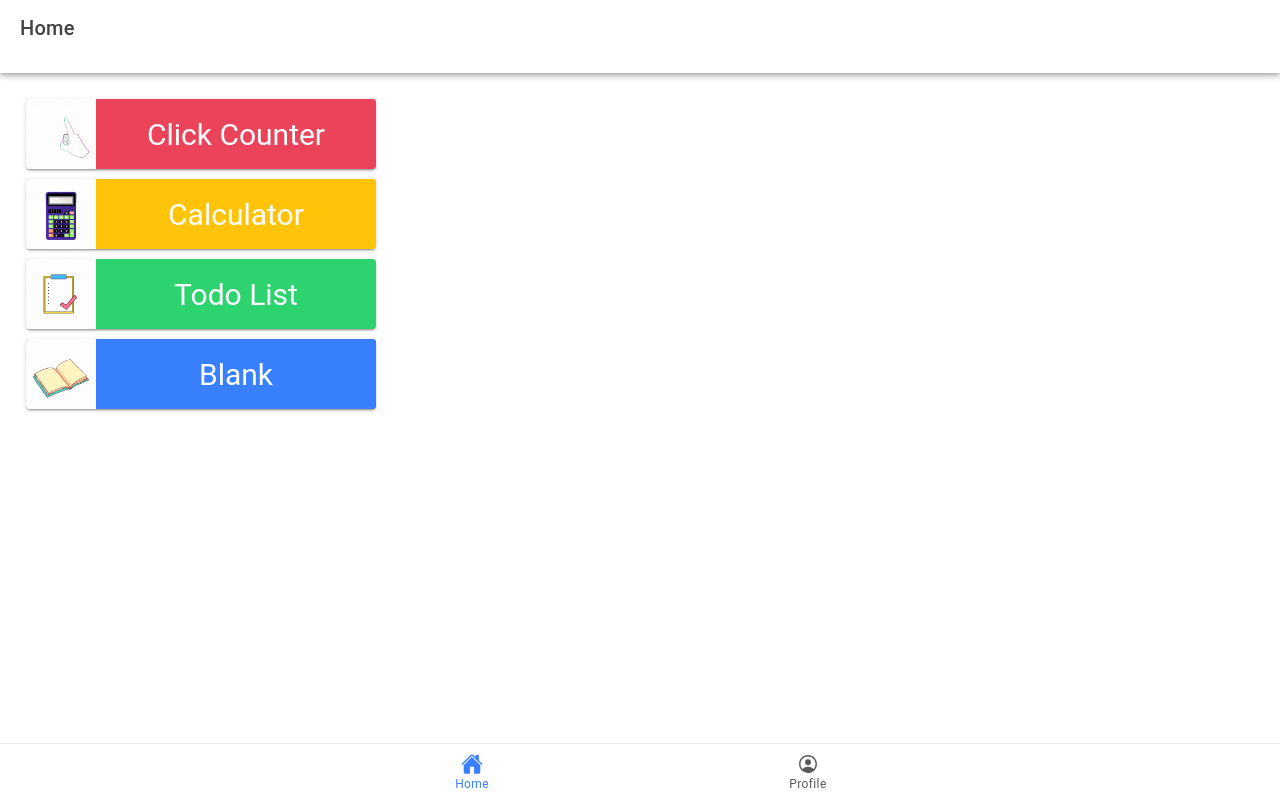
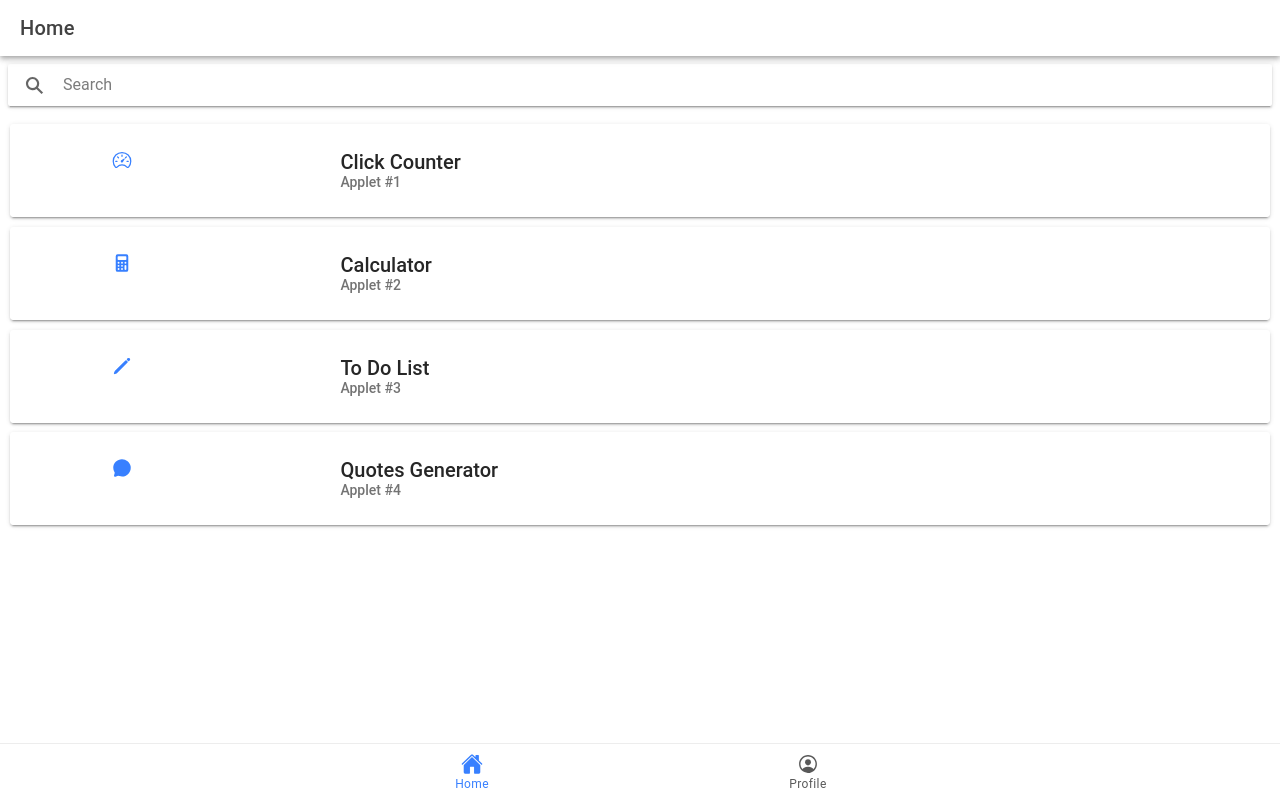
Before and after one commit to anjlibay/ion-t-libay, a React (Vite) app: page /home in a window 1280 px wide. Built offline with nearby package versions, Linux system fonts and the light colour scheme.

Commit message:
added dynamic search to home.tsx

```diff
--- a/src/pages/home.tsx
+++ b/src/pages/home.tsx
@@ -1,97 +1,118 @@
-import React from 'react';
+import React, { useState } from 'react';
 import {
-  IonContent,
-  IonHeader,
-  IonPage,
-  IonTitle,
-  IonToolbar,
-  IonIcon,
+  IonBackButton,
+  IonButton,
+  IonButtons,
   IonCard,
   IonCardContent,
   IonCardHeader,
+  IonCardSubtitle,
   IonCardTitle,
+  IonCol,
+  IonContent,
+  IonGrid,
+  IonHeader,
+  IonIcon,
+  IonInput,
+  IonItem,
+  IonLabel,
+  IonList,
+  IonPage,
+  IonRow,
+  IonTitle,
+  IonToolbar,
+  IonItemDivider,
+  IonSearchbar
 } from '@ionic/react';
-import { pulseOutline, calculatorOutline } from 'ionicons/icons';
-import { useHistory } from 'react-router-dom';
+
+//Custom CSS
+import './Home.css';
+
+//Ionic Icons
+import { speedometerOutline,calculator,pencil, chatbubble} from 'ionicons/icons';
+
+//Additional Routes
+import Click_counter from './Click_counter';
+
+const cardData = [
+  {
+    title: 'Click Counter',
+    icon: speedometerOutline,
+    subtitle: 'Applet #1',
+    link: '/Click_counter'
+  },
+  {
+    title: 'Calculator',
+    icon: calculator,
+    subtitle: 'Applet #2',
+    link: 'Ccalculator'
+  },
+  {
+    title: 'To Do List',
+    icon: pencil,
+    subtitle: 'Applet #3',
+    link: '/To_do_list'
+  },
+  {
+    title: 'Quotes Generator',
+    icon: chatbubble,
+    subtitle: 'Applet #4',
+    link: '/quotesgenerator'
+  }
+
+];
 
   const Home: React.FC = () => {
-  const history = useHistory();
 
-  const goToClickCounter = () => {
-    history.push('/click_counter');
-  };
+    {/*Dynamic Search*/}
+    const [searchTerm, setSearchTerm] = useState<string>('');
 
-  const goToCalculator = () => {
-    history.push('/calculator');
-  };
-
-  const goToToDoList = () => {
-    history.push('/to_do_list');
-  };
     return (
       <IonPage>
         <IonHeader>
           <IonToolbar>
             <IonTitle>Home</IonTitle>
           </IonToolbar>
-        <hr />
         </IonHeader>
-      <IonContent fullscreen className="ion-padding">
-        <div className="ion-text-center"> {/* Centering content */}
-        <IonCard id="card1" onClick={goToClickCounter} style={{ width: '350px', cursor: 'pointer' }} color="danger">
-              <IonCardContent style={{ height: '70px', fontSize: '30px', display: 'flex', alignItems: 'center', padding: 0 }}>
-                <div style={{ display: 'flex', justifyContent: 'center', alignItems: 'center', height: '80px', flex: '20%', backgroundColor: 'var(--ion-color-light)', padding: 0 }}>
-                  {/* <IonIcon icon={pulseOutline} slot="start" /> */}
-                  <img alt="" id="click_counter" src="../src/assets/img/click_counter.gif" />
-                </div>
-                <div style={{ display: 'flex', justifyContent: 'center', alignItems: 'center', height: '80px', flex: '80%', backgroundColor: 'var(--ion-color-danger)', color: 'danger', padding: 0 }}>
-                  Click Counter
-                </div>
-              </IonCardContent>
+        <IonContent fullscreen>
+          <IonHeader collapse="condense">
+            <IonToolbar>
+              <IonTitle size="large">Home</IonTitle>
+            </IonToolbar>
+          </IonHeader>
+        {/*Dynamic Search*/}
+        <>
+          <IonSearchbar
+            value={searchTerm}
+            onIonInput={(e) => setSearchTerm(e.target.value ?? '')}
+          />
+
+          {cardData
+            .filter((card) => card.title.toLowerCase().includes(searchTerm.toLowerCase()))
+            .map((card, index) => (
+              <IonCard key={index} href={card.link}>
+                <IonCardHeader>
+                  <IonCardTitle>
+                    <IonGrid>
+                      <IonRow>
+                        <IonCol push=".75">
+                          <IonIcon className="home-card-icon" icon={card.icon} color="primary" />
+                        </IonCol>
+                        <IonCol pull='3'>
+                          <div className="home-card-title">{card.title}</div>
+                          <IonCardSubtitle>{card.subtitle}</IonCardSubtitle>
+                        </IonCol>
+                      </IonRow>
+                    </IonGrid>
+                  </IonCardTitle>
+                </IonCardHeader>
               </IonCard>
-
-
-        <IonCard id="card2" onClick={goToCalculator} style={{ width: '350px', cursor: 'pointer' }} color="warning">
-        <IonCardContent style={{ height: '70px', fontSize: '30px', display: 'flex', alignItems: 'center', padding: 0 }}>
-                <div style={{ display: 'flex', justifyContent: 'center', alignItems: 'center', height: '80px', flex: '20%', backgroundColor: 'var(--ion-color-light)', padding: 0 }}>
-                  {/* <IonIcon icon={pulseOutline} slot="start" /> */}
-                  <img alt="" id="click_counter" src="../src/assets/img/calculator.gif" />
-                </div>
-                <div style={{ display: 'flex', justifyContent: 'center', alignItems: 'center', height: '80px', flex: '80%', backgroundColor: 'var(--ion-color-warning)', color: 'white', padding: 0 }}>
-                  Calculator
-                </div>
-              </IonCardContent>
-            </IonCard>
-
-          <IonCard id="card3" onClick={goToToDoList} style={{ width: '350px', cursor: 'pointer' }} color="warning">
-          <IonCardContent style={{ height: '70px', fontSize: '30px', display: 'flex', alignItems: 'center', padding: 0 }}>
-                <div style={{ display: 'flex', justifyContent: 'center', alignItems: 'center', height: '80px', flex: '20%', backgroundColor: 'var(--ion-color-light)', padding: 0 }}>
-                  {/* <IonIcon icon={pulseOutline} slot="start" /> */}
-                  <img alt="" id=" To_do_list" src="../src/assets/img/To_do_list.gif" />
-                </div>
-                <div style={{ display: 'flex', justifyContent: 'center', alignItems: 'center', height: '80px', flex: '80%', backgroundColor: 'var(--ion-color-success)', color: 'white', padding: 0 }}>
-                  Todo List
-                </div>
-              </IonCardContent>
-            </IonCard>
-
-          <IonCard id="card4" style={{ width: '350px' }} color="dark">
-          <IonCardContent style={{ height: '70px', fontSize: '30px', display: 'flex', alignItems: 'center', padding: 0 }}>
-                <div style={{ display: 'flex', justifyContent: 'center', alignItems: 'center', height: '80px', flex: '20%', backgroundColor: 'var(--ion-color-light)', padding: 0 }}>
-                  {/* <IonIcon icon={pulseOutline} slot="start" /> */}
-                  <img alt="" id="blank" src="../src/assets/img/blank2.gif" />
-                </div>
-                <div style={{ display: 'flex', justifyContent: 'center', alignItems: 'center', height: '80px', flex: '80%', backgroundColor: 'var(--ion-color-primary)', color: 'white', padding: 0 }}>
-                  Blank
-                </div>
-              </IonCardContent>
-            </IonCard>
-
-        </div>
+          ))}
+        </>
           </IonContent>
         </IonPage>
     );
-
   };
 
+  //
   export default Home;
```
Lines whose indentation alone changed are shown as unchanged.
